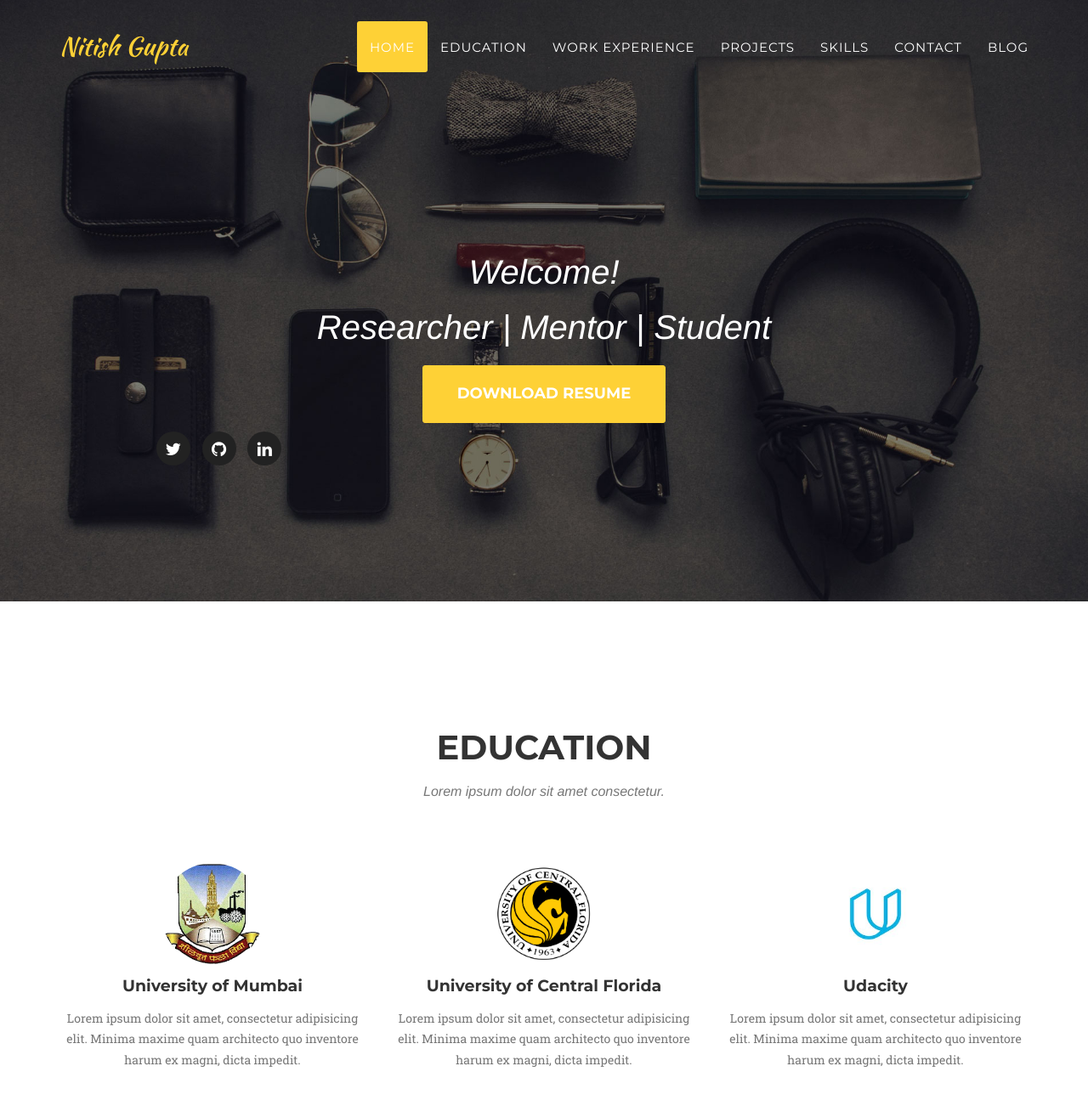
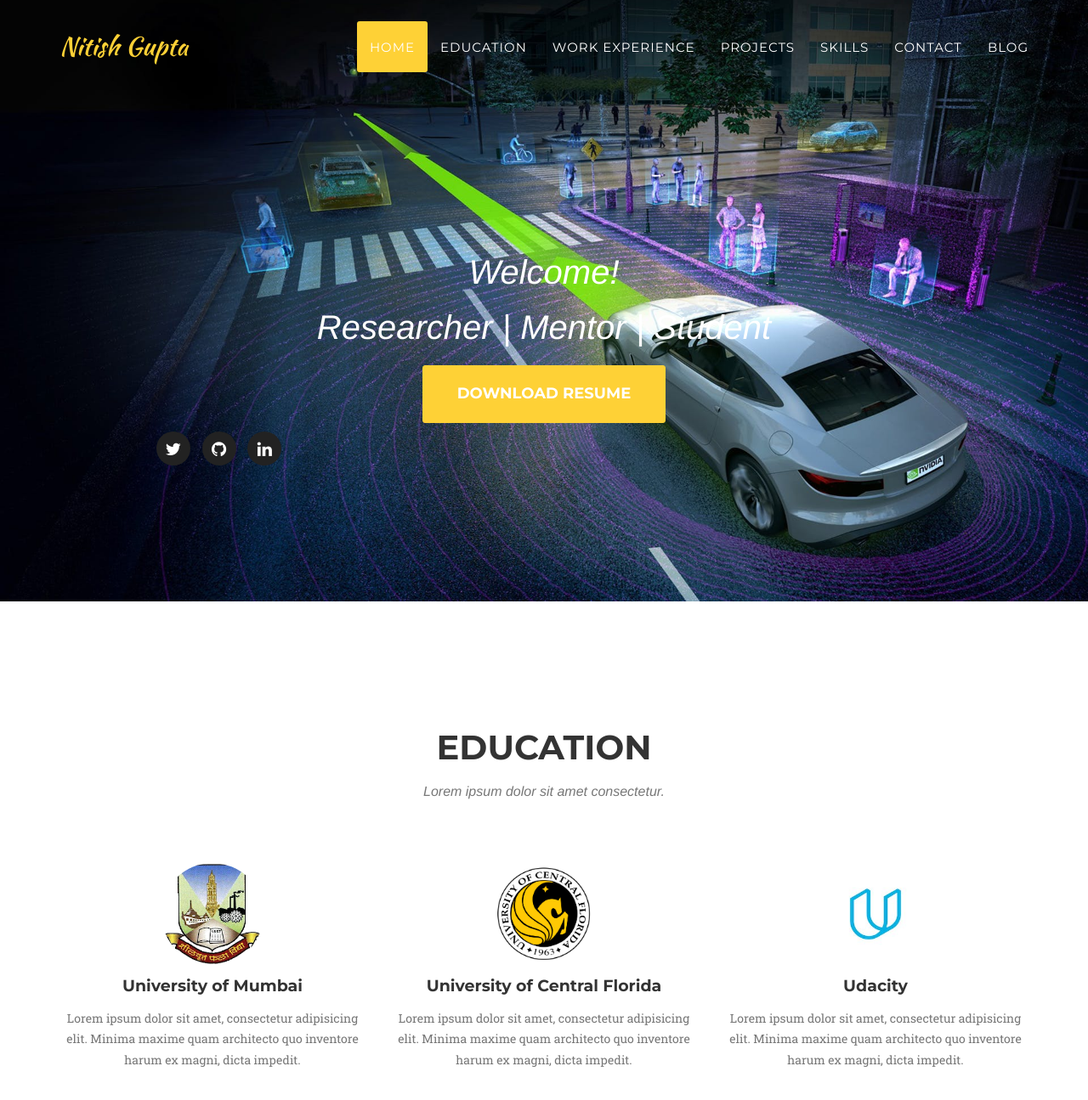
Before and after one commit to nitesh4146/nitesh4146.github.io, a Jekyll site: the page built from index.html, in a window 1280 px wide and 1400 px high. Shown: the top 1295 px of the window at 85% size. Built offline with Jekyll 4.4.1, drawn with Linux system fonts in a browser that asks for light colours; some web fonts are replaced.

Commit message:
bg change

```diff
--- a/_includes/css/agency.css
+++ b/_includes/css/agency.css
@@ -269,7 +269,7 @@ header {
     text-align: center;
     color: #fff;
     background-attachment: scroll;
-    background-image: url('{{ site.baseurl }}/img/header-bg.jpg');
+    background-image: url('{{ site.baseurl }}/img/auto_car.jpg');
     background-position: center center;
     background-repeat: none;
     -webkit-background-size: cover;
```
Also changed, not shown: img/auto_car.jpg (added), img/auto_car2.jpg (added), 2 other files.
